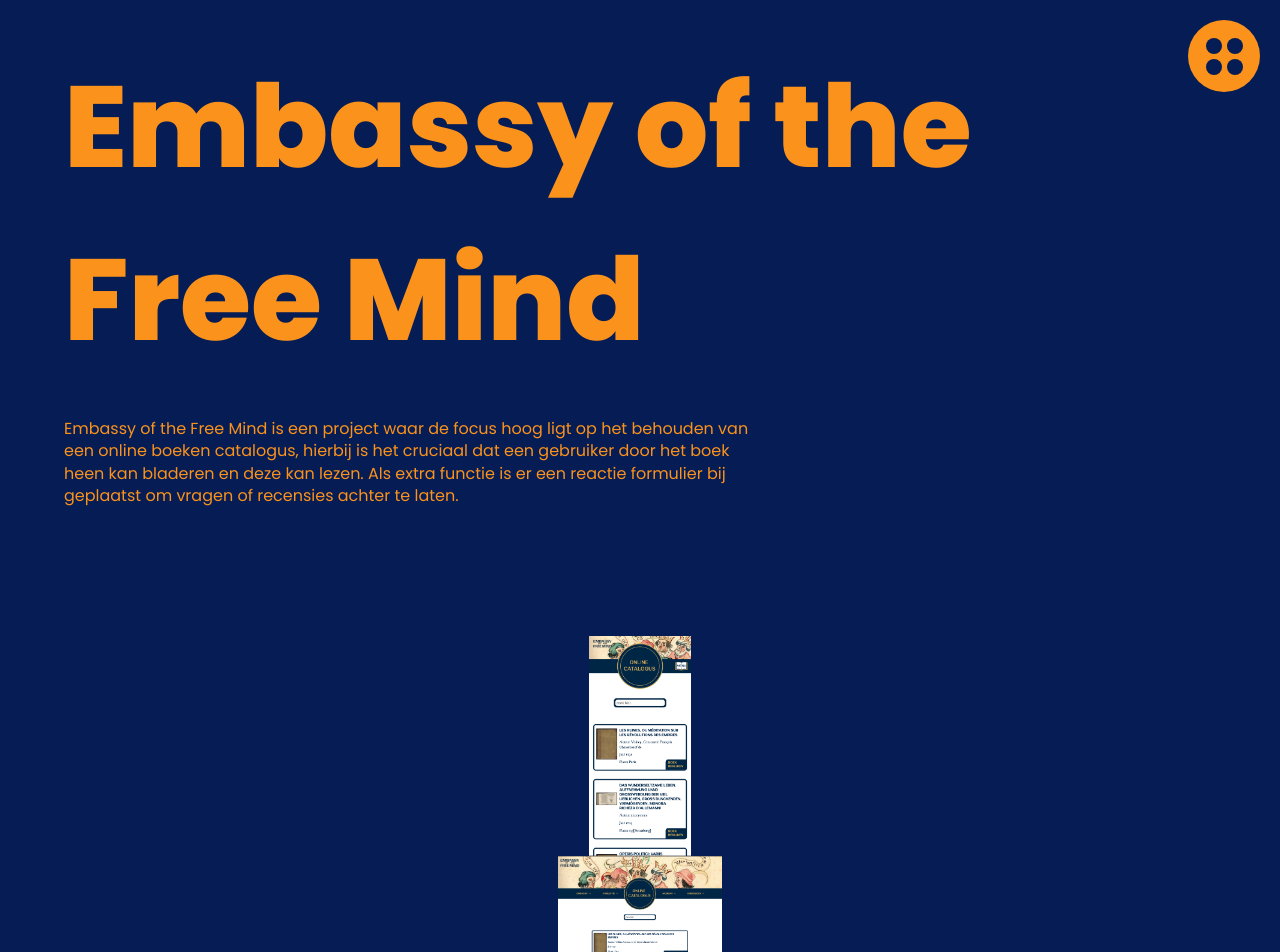
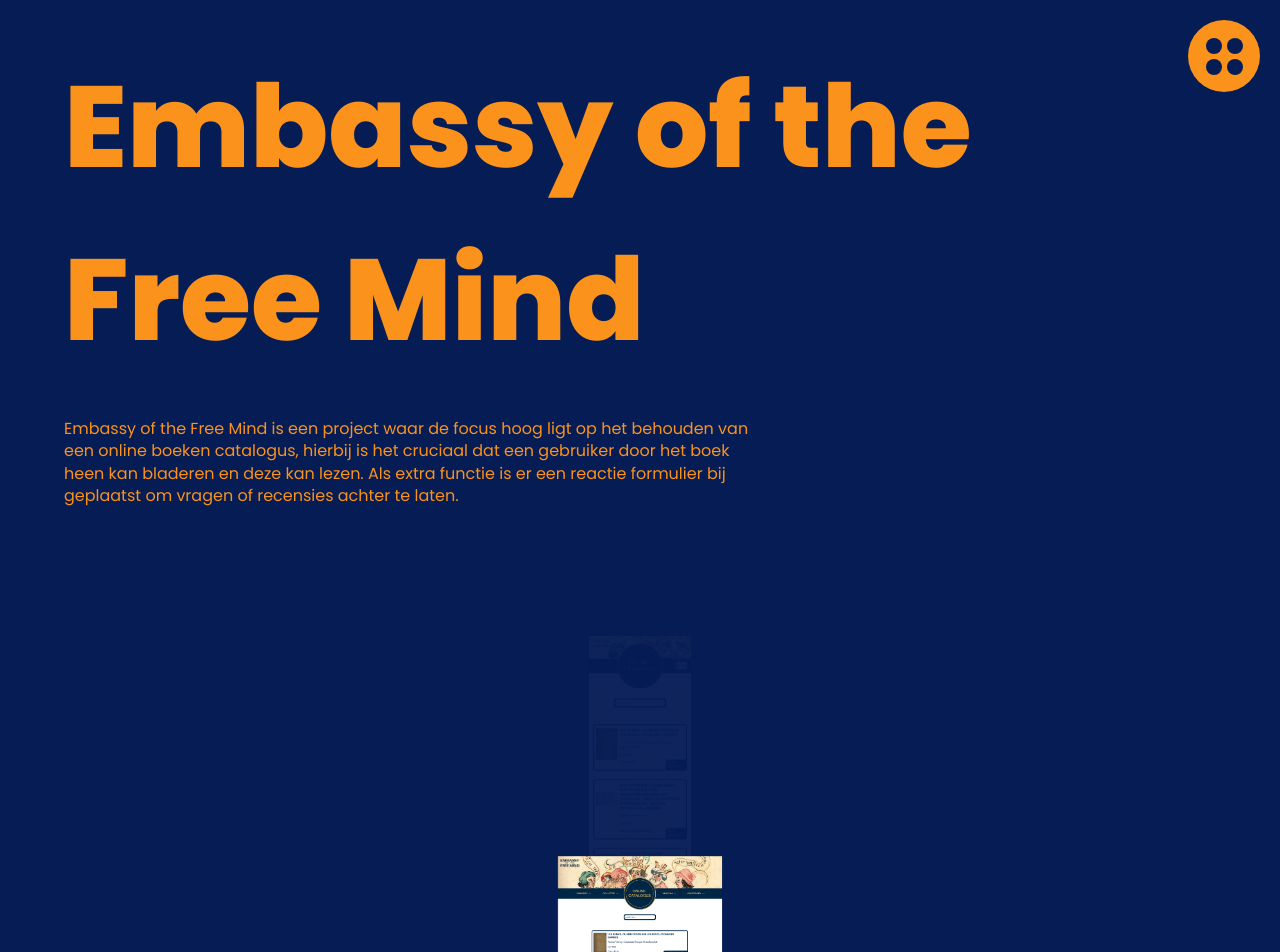
Before and after one commit to KyanTG/creative-portfolio, a SvelteKit app: page /projects/embassy-of-the-free-mind in a window 1280 px wide. Shown: the top 952 px of the page. Built offline with nearby package versions, Linux system fonts and the light colour scheme.

Commit message:
feature: stacker for images

```diff
--- a/src/routes/projects/[slug]/+page.svelte
+++ b/src/routes/projects/[slug]/+page.svelte
@@ -69,6 +69,8 @@
     }
 
     img {
+        animation: stacker 0.3s ease-in;
+        animation-timeline: view();
         object-fit: contain;
         width: auto;
         height: clamp(150px, calc(150px + (100vw - 320px) / 3), 220px);
@@ -81,4 +83,14 @@
     /* make stacking cards animation for mobile */
 
     /* make animation for the projects on tablet and desktop, also design that */
+
+    @keyframes stacker {
+        from {
+            opacity: 0;
+        }
+
+        to {
+            opacity: 1;
+        }
+    }
 </style>
```
